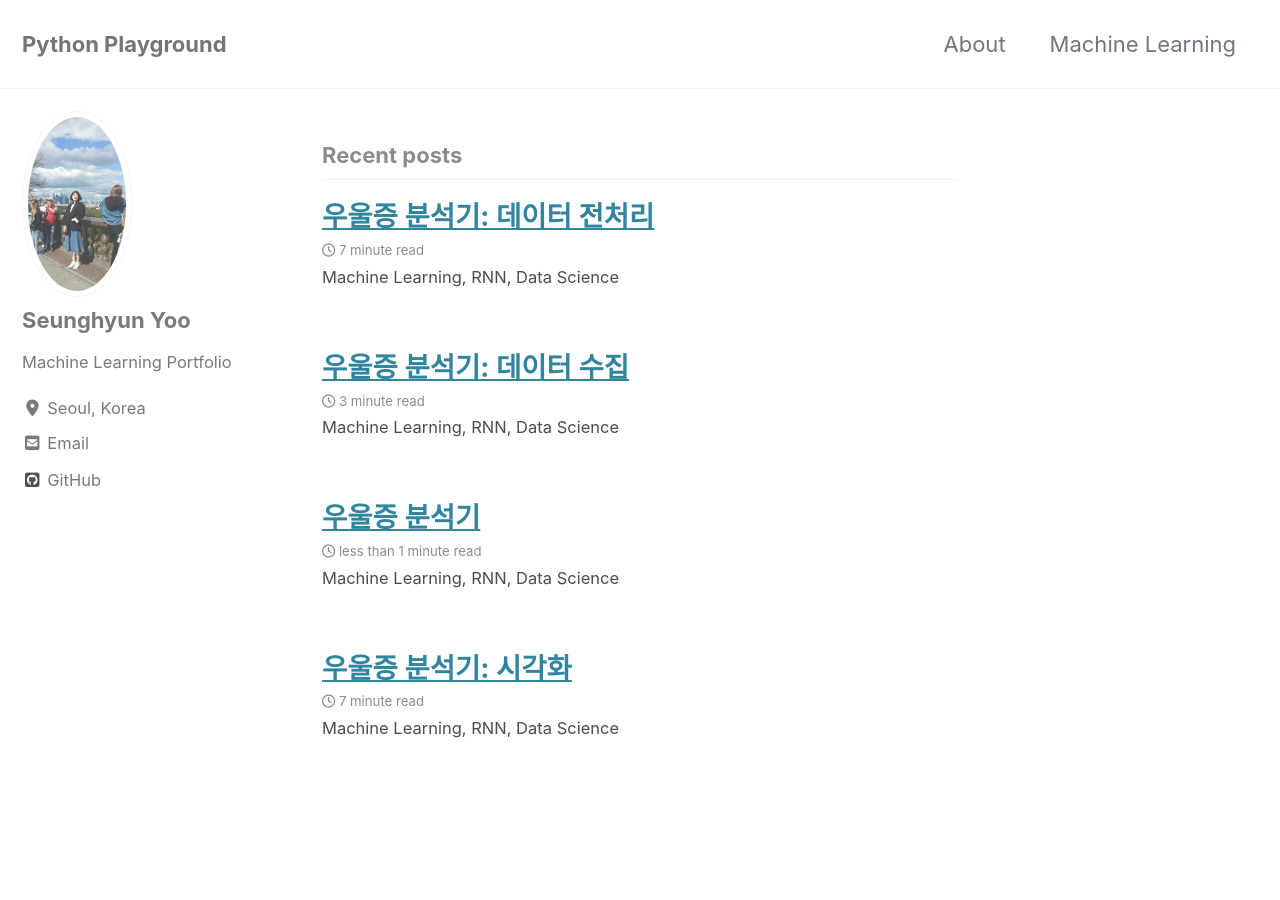
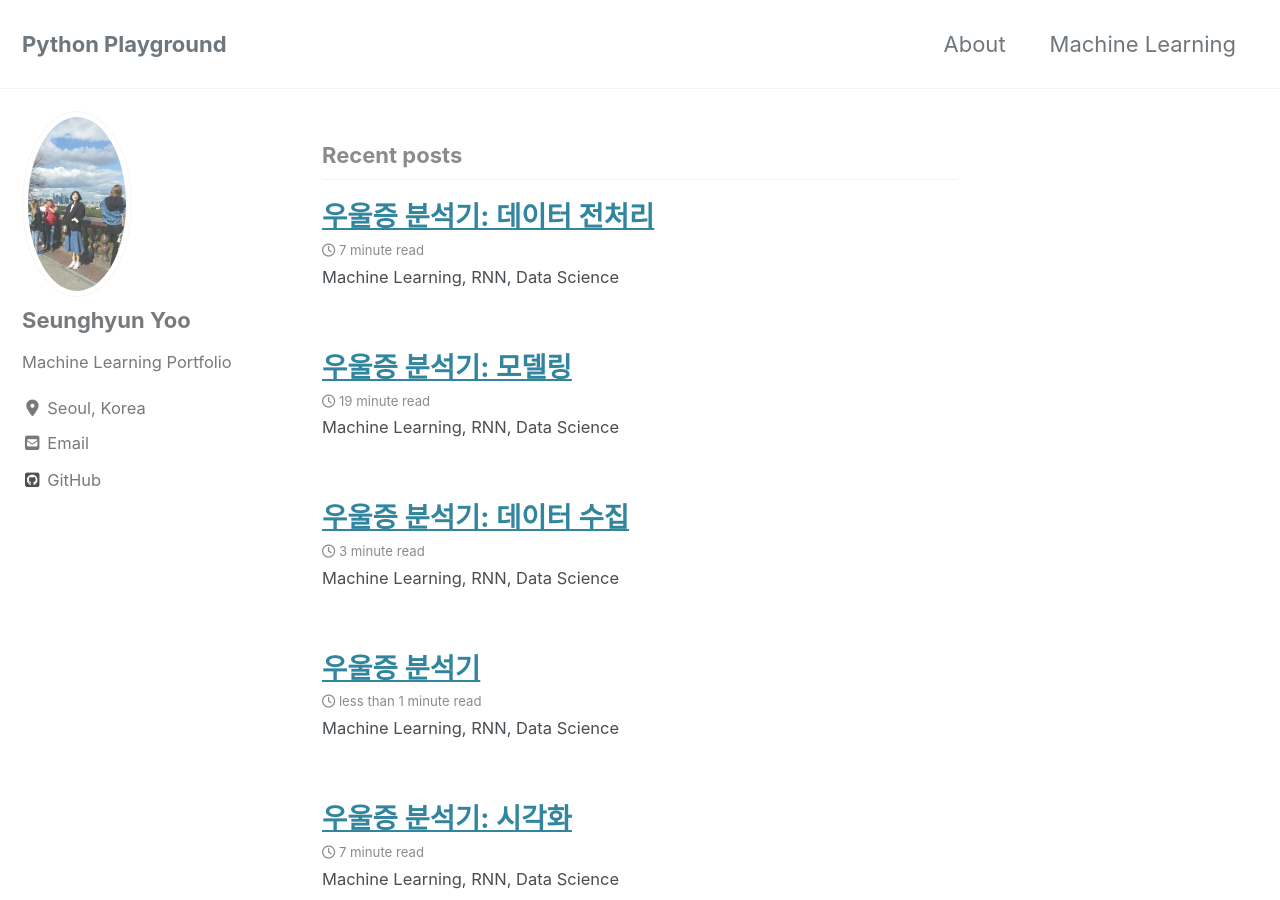
Before and after one commit to shyoo90/shyoo90.github.io, a Jekyll site: the page built from index.html, in a window 1280 px wide and 900 px high. Built offline with Jekyll 4.4.1, drawn with Linux system fonts in a browser that asks for light colours; cached includes are drawn as plain includes; nearby versions of some CDN libraries; the list of posts is cut into pages by our own code.

Commit message:
Update and rename depression_model.md to 2019-10-31-model.md

````diff
--- a/_posts/depression_model.md
+++ b/_posts/2019-10-31-model.md
@@ -1,3 +1,9 @@
+---
+title: "우울증 분석기: 모델링"
+date: 2019-10-30
+tags: [machine learning, data science, python]
+excerpt: "Machine Learning, RNN, Data Science"
+---
 ```python
 import numpy as np
 ```
````
